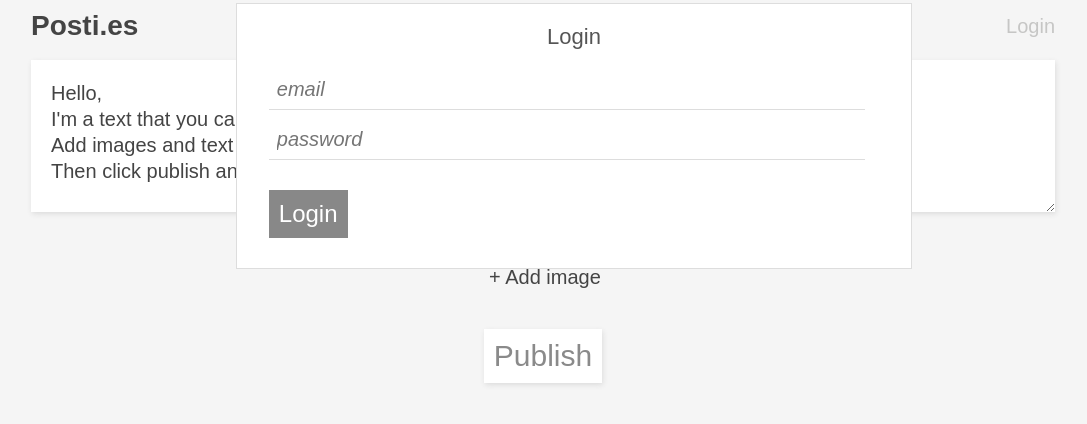
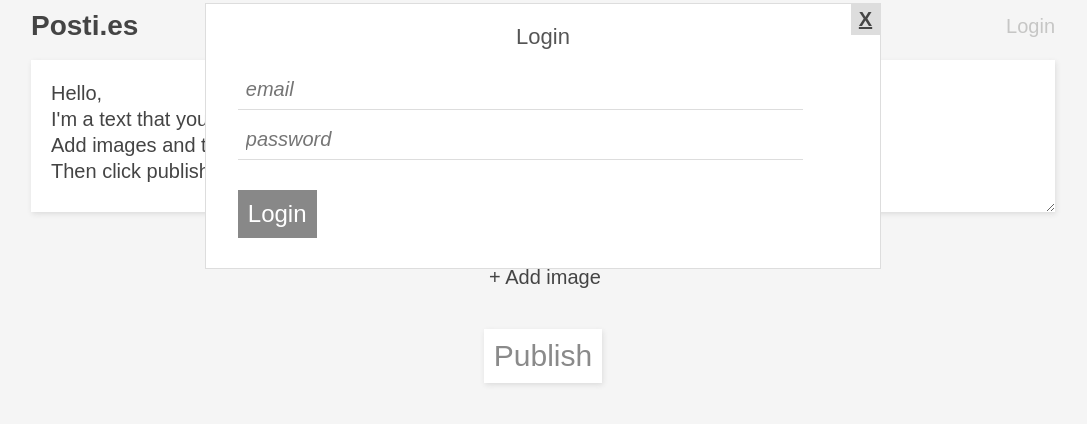
Before and after one commit to AntonTrollback/posties, a Flask app: page / in a window 1280 px wide, after a click on "Login". Shown: the top 424 px of the page, without its empty margins (97-1184 px from the left). Run offline with Flask 2, Linux system fonts and the light colour scheme; some libraries are stand-ins or nearby versions.

Commit message:
modals can now be closed

```diff
--- /dev/null
+++ b/static/css/devices.css
@@ -0,0 +1,38 @@
+/* Smartphones (portrait and landscape) ----------- */
+@media only screen
+and (min-device-width : 320px)
+and (max-device-width : 480px) {
+	.modal {
+		width: 80%;
+		padding: 1rem;
+	}
+	.modal .close {
+		top: -10px;
+		right: -10px;
+	}
+}
+
+/* Smartphones (portrait) ----------- */
+@media only screen
+and (max-width : 320px) {
+/* Styles */
+}
+
+/* Desktops and laptops ----------- */
+@media only screen
+and (min-width : 1224px) {
+/* Styles */
+}
+
+/* Large screens ----------- */
+@media only screen
+and (min-width : 1824px) {
+/* Styles */
+}
+
+/* iPhone 4 ----------- */
+@media
+only screen and (-webkit-min-device-pixel-ratio : 1.5),
+only screen and (min-device-pixel-ratio : 1.5) {
+/* Styles */
+}
--- a/static/css/main.css
+++ b/static/css/main.css
@@ -145,11 +145,12 @@ label + select {
 .modal {
 	display: none;
 	position: absolute;
-	top: 0;
 	background: #fff;
 	border: 1px solid #ddd;
 	width: 60%;
-	left: 20%;
+	left: 0;
+	right: 0;
+	margin: 0 auto;
 	top: 5%;
 	padding: 2rem 3rem;
 	z-index: 10;
@@ -161,7 +162,7 @@ label + select {
 .modal input[type="text"],
 .modal input[type="email"],
 .modal input[type="password"] {
-	width: 95%;
+	width: 90%;
 }
 .modal .buttonContainer {
 	clear: both;
@@ -171,6 +172,21 @@ label + select {
 	background: #888;
 	color: #fff;
 }
+.modal p.close {
+	position: relative;
+}
+.modal p.close a {
+	cursor: pointer;
+	float: right;
+	position: absolute;
+	top: -20px;
+	right: -30px;
+	background: #ddd;
+	padding: 4px 8px;
+	font-weight: bold;
+	font-size: 2rem;
+}
+
 .modal.updateSettings fieldset {
 	width: 46%;
 	float: left;
@@ -245,7 +261,9 @@ label + select {
 	padding: 2rem;
 	margin: 0 0 4rem 0;
 	line-height: 1.2;
-	white-space: pre;
+	white-space: pre-line;
+	width: 100%;
+	box-sizing: border-box;
 }
 
 /*** PAGES ***/
--- a/static/js/main.js
+++ b/static/js/main.js
@@ -29,6 +29,10 @@ $(document).ready(function() {
 			if (e.keyCode == 27) {
 				$('.modal').fadeOut();
 			}
+		});
+
+		$('body').on('click', '.close', function(event) {
+			$(event.target).closest('.modal').fadeOut();
 		});
 	}
 
--- a/templates/modules/head.html
+++ b/templates/modules/head.html
@@ -12,6 +12,7 @@
     <link rel="stylesheet" href="{{ url_for('static', filename='css/normalize.min.css') }}" />
     <link rel="stylesheet" href="{{ url_for('static', filename='css/main.css') }}" />
     <link rel="stylesheet" href="{{ url_for('static', filename='css/typography.css') }}" />
+    <link rel="stylesheet" href="{{ url_for('static', filename='css/devices.css') }}" />
     <script src="{{ url_for('static', filename='js/modernizr-2.6.2-respond-1.1.0.min.js') }}"></script>
 </head>
 {% if current_user and current_user.is_authenticated() %}
--- a/templates/modules/modalCreateUser.html
+++ b/templates/modules/modalCreateUser.html
@@ -1,4 +1,5 @@
 <div class="modal createUser">
+	<p class="close"><a>X</a></p>
 	<h3>To publish, you'll need an account</h3>
 	<form id="createUser" class="form" method="post" action="/api/users">
 		<fieldset>
--- a/templates/modules/modalLogin.html
+++ b/templates/modules/modalLogin.html
@@ -1,4 +1,5 @@
 <div id="modalLogin" class="modal login">
+	<p class="close"><a>X</a></p>
 	<h3>Login</h3>
 	<form id="formLogin" class="form" method="post" action="/api/login">
 		<fieldset>
--- a/templates/modules/modalMenu.html
+++ b/templates/modules/modalMenu.html
@@ -1,4 +1,5 @@
 <div id="modalMenu" class="modal menu">
+	<p class="close"><a>X</a></p>
 	<ul>
 		<li><a href="/logout">Logout</a></li>
 		<li><a href="#modalUpdateSettings" class="toggler settings">Settings</a></li>
--- a/templates/modules/modalSettings.html
+++ b/templates/modules/modalSettings.html
@@ -1,4 +1,5 @@
 <div id="modalUpdateSettings" class="modal updateSettings">
+	<p class="close"><a>X</a></p>
 	<form id="updateSettings" method="put" action="/api/settings">
 		<fieldset>
 			<label for="postTextColor">Text color</label>
```
